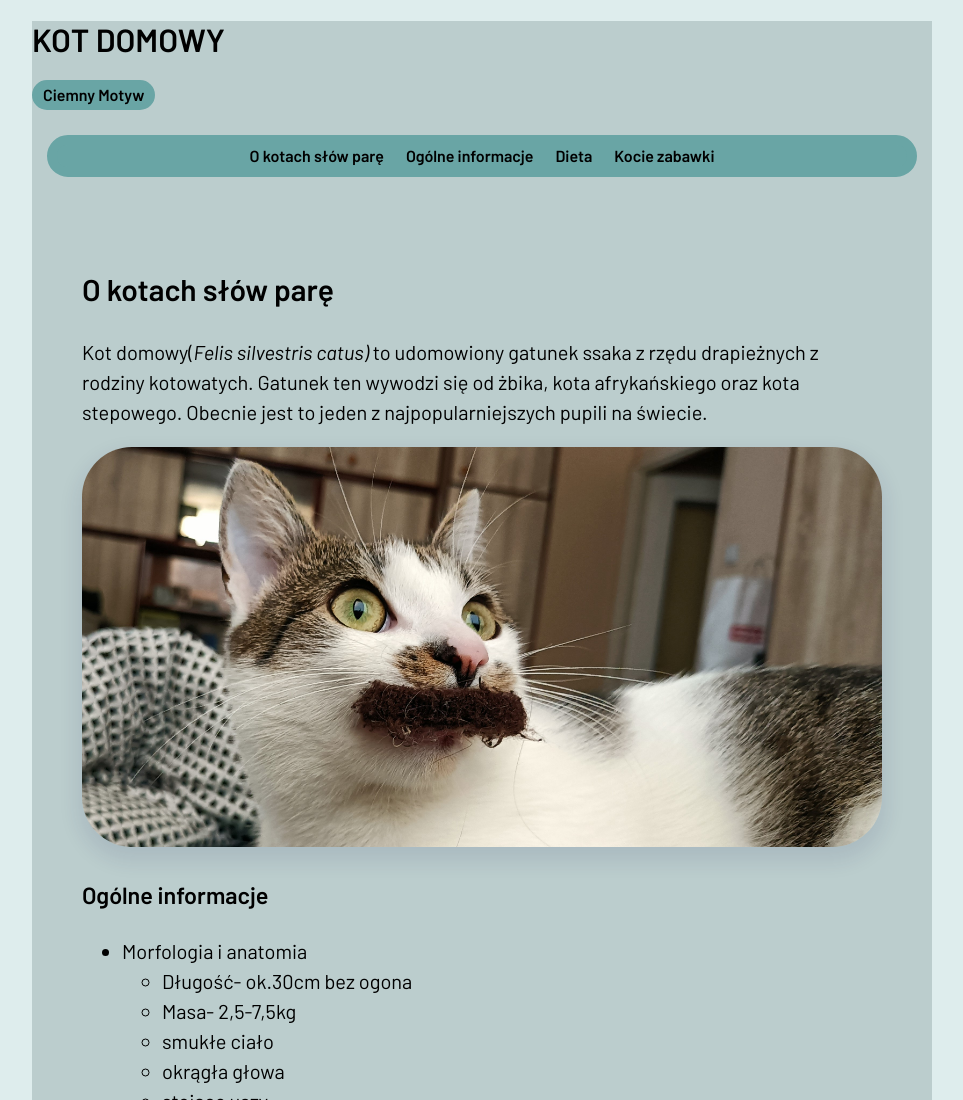
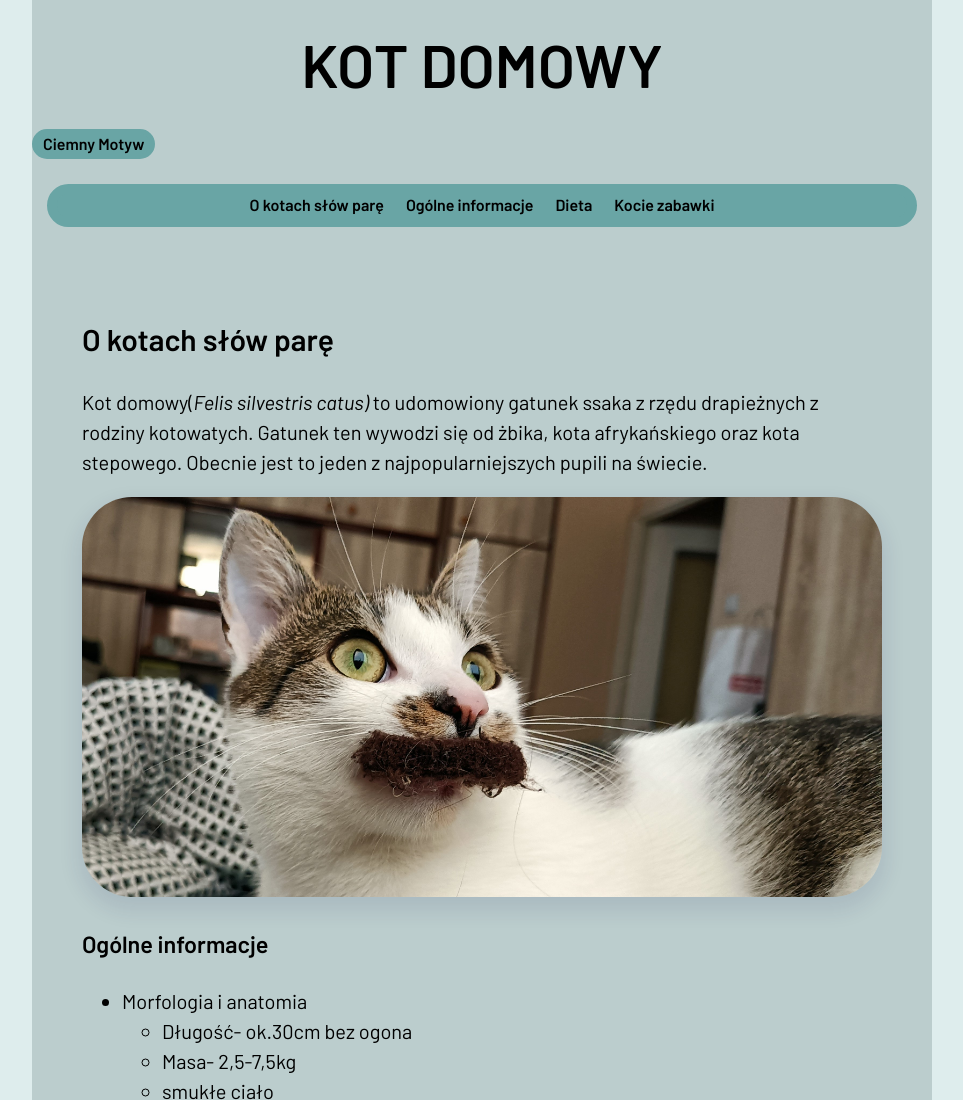
Before and after one commit to SleepyCl0ud/About-Cats, a plain HTML site: page index.html in a window 1280 px wide. Shown: the top 1100 px of the page, without its empty margins (158-1121 px from the left). Drawn offline with nearby package versions, Linux system fonts and the light colour scheme.

Commit message:
HTML class adjustment

```diff
--- a/index.html
+++ b/index.html
@@ -24,7 +24,7 @@
 <body class="body">
     <div class="content-page">
         <header>
-            <h1 class="header__tit">KOT DOMOWY</h1>
+            <h1 class="header__title">KOT DOMOWY</h1>
         </header>
 
         <button class="button">
```
